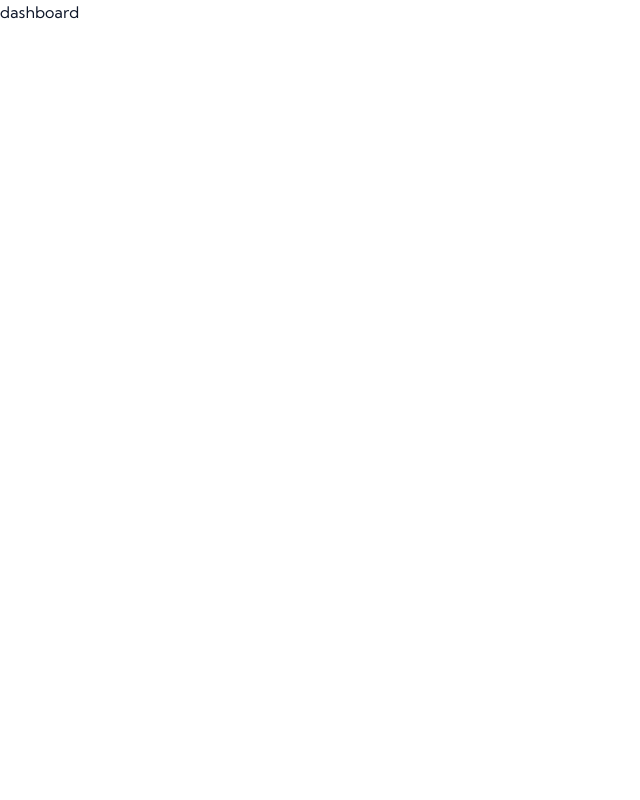
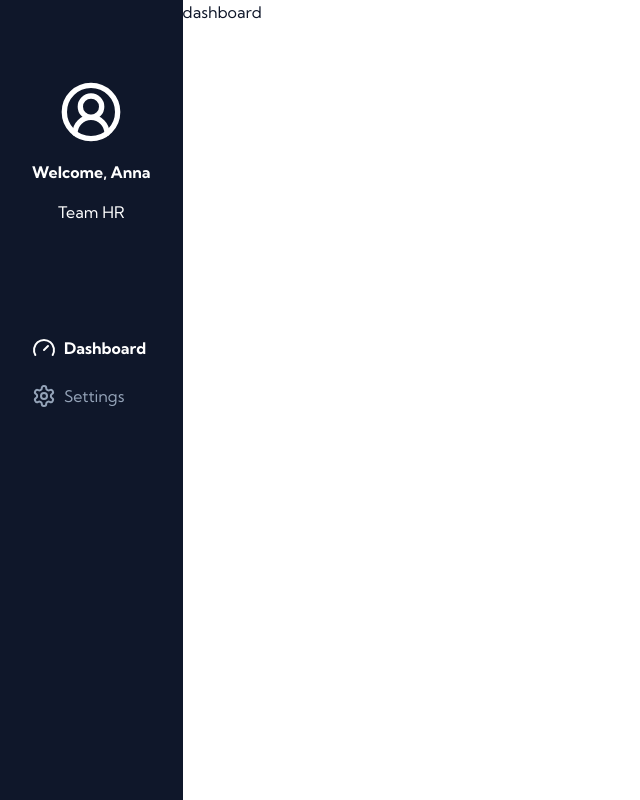
Before and after one commit to ell-ska/jolint, a Next.js app: page /dashboard in a window 1280 px wide. Shown: the whole page, without its empty margins (0-640 px from the left). Built offline with nearby package versions, Linux system fonts and the light colour scheme.

Commit message:
finished SideBar and implemented it in dashboard

```diff
--- a/app/dashboard/_components/SideBar.tsx
+++ b/app/dashboard/_components/SideBar.tsx
@@ -1,7 +1,39 @@
-const SideBar =()=> {
-    return (
-        <aside>
+'use client'
 
-        </aside>
-    )
+import Link from 'next/link'
+import { cn } from '@/utils/classnames'
+import { UserCircle2 } from 'lucide-react'
+import { usePathname } from 'next/navigation'
+
+import { UrlsType } from '@/utils/types'
+
+const SideBar = ({ urls }: UrlsType) => {
+  const pathname = usePathname()
+
+  return (
+    <aside className='relative left-0 top-0 flex max-w-[14rem] flex-col gap-y-28 bg-neutral-900 px-8 py-20 capitalize text-neutral-100'>
+      <div className='flex flex-col items-center gap-y-4'>
+        <UserCircle2 size={64} />
+        <h3 className='text-center font-bold'>Welcome, Anna</h3>
+        <h4>Team HR</h4>
+      </div>
+      <nav className='flex flex-col justify-center gap-6 text-neutral-600'>
+        {urls.map((item) => (
+          <Link
+            key={item.name}
+            href={item.href}
+            className={cn(
+              'flex items-center gap-2',
+              pathname === item.href && 'font-bold text-neutral-100',
+            )}
+          >
+            {item.icon}
+            <p>{item.name}</p>
+          </Link>
+        ))}
+      </nav>
+    </aside>
+  )
 }
+
+export default SideBar
--- a/app/dashboard/layout.tsx
+++ b/app/dashboard/layout.tsx
@@ -1,5 +1,28 @@
+import { UrlsType } from '@/utils/types'
+import { Gauge, Settings } from 'lucide-react'
+
+import SideBar from './_components/SideBar'
+
 const Layout = ({ children }: { children: React.ReactNode }) => {
-  return <>{children}</>
+  const urls: UrlsType = [
+    {
+      name: 'dashboard',
+      href: '/dashboard',
+      icon: <Gauge />,
+    },
+    {
+      name: 'settings',
+      href: '/dashboard/settings',
+      icon: <Settings />,
+    },
+  ]
+
+  return (
+    <main className='flex min-h-screen'>
+      <SideBar urls={urls} />
+      {children}
+    </main>
+  )
 }
 
 export default Layout
```
